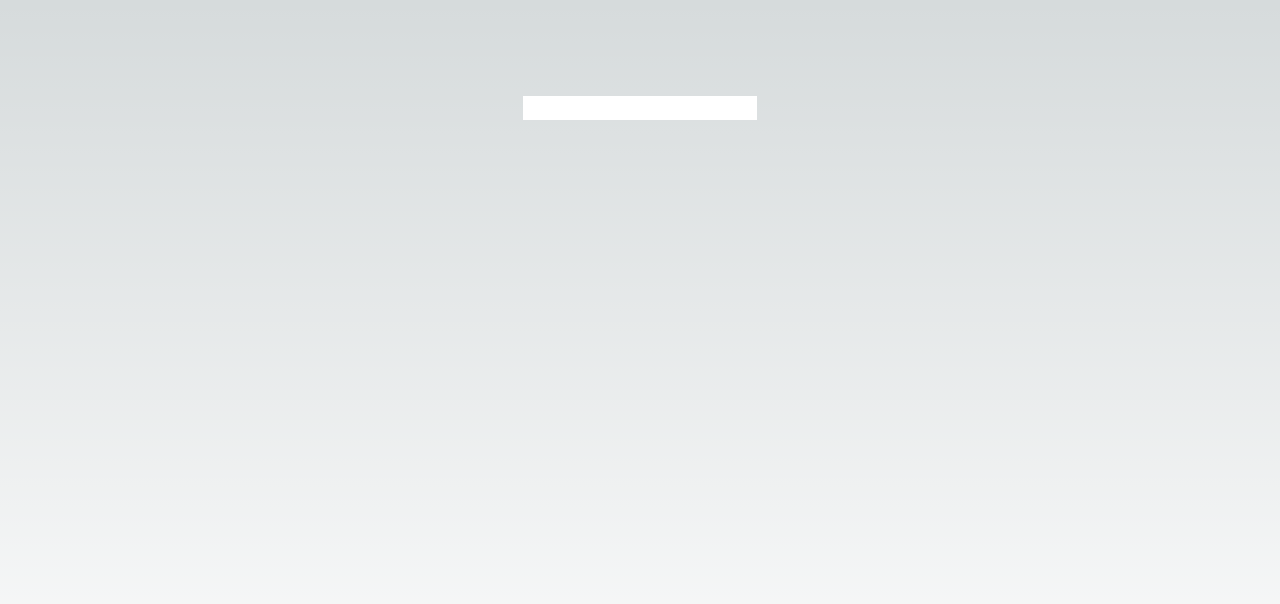
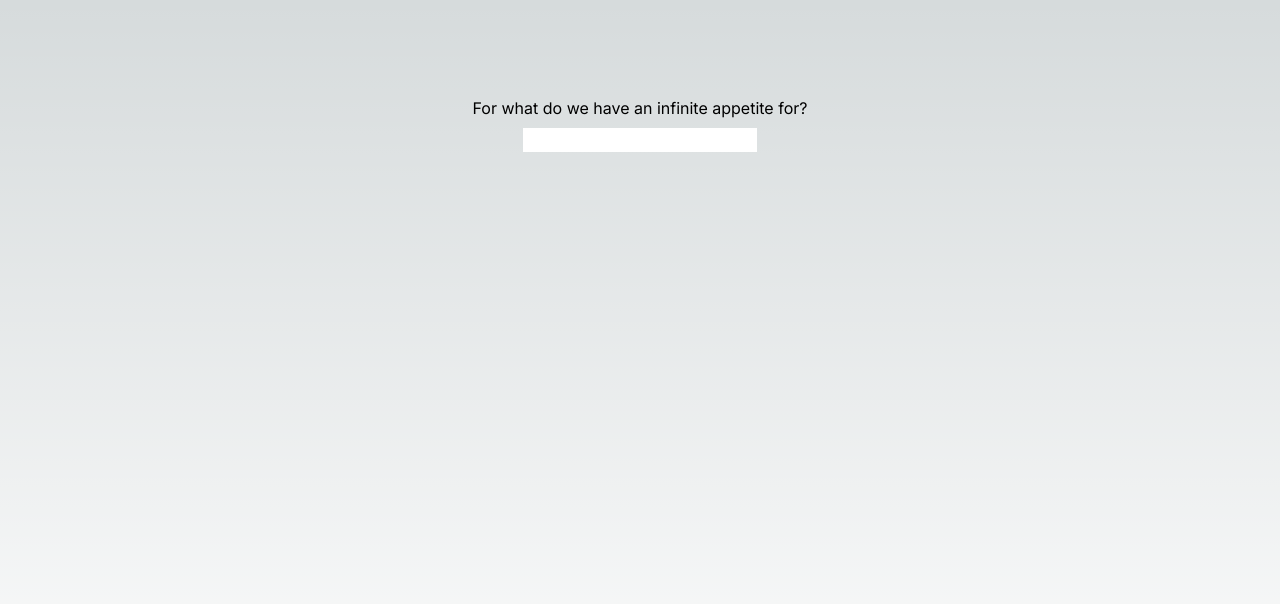
Before and after one commit to KXzeno/watch-me, a Next.js app: page / in a window 1280 px wide. Shown: the top 604 px of the page. Built offline with nearby package versions, Linux system fonts and the light colour scheme.

Commit message:
feat: add randomized prompt for input
Takes an array of fixed prompts which outputs "randomly" to the initial
render

```diff
--- a/app/page.js
+++ b/app/page.js
@@ -3,13 +3,21 @@ import Image from "next/image";
 
 export default function Home() {
   let handleClick = () => alert('Who?');
+  let initialPrompt = [
+    "What brings greater company than most?",
+    "For what do we have an infinite appetite for?",
+    "In becoming greater, who do you make your prized witness?",
+  ]
+
+  let promptRandom = (arr) => arr[Math.floor(Math.random() * arr.length)];
 
   return (
     <main className="flex min-h-screen flex-col items-center justify-between p-24">
       <form onSubmit={handleClick}>
-        <input
-          className="text-black"
-        />
+        <p className="text-center mb-2">{promptRandom(initialPrompt)}</p>
+        <div className="flex justify-center">
+          <input className="text-black" />
+        </div>
       </form>
     </main>
   );
```
